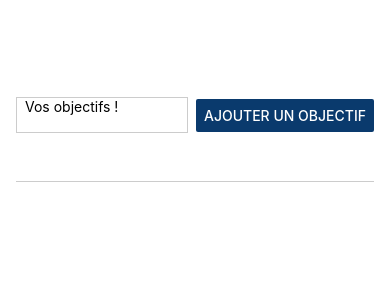
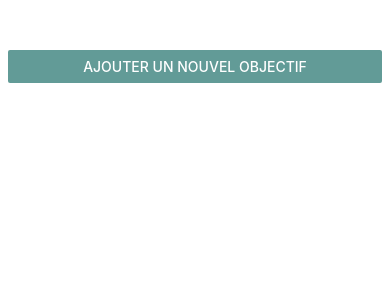
Before and after one commit to ak-code-90/little_react_native_project, a React Native app: screen / in a window 390 px wide. Shown: the top 300 px of the page. Built offline with nearby package versions, Linux system fonts and the light colour scheme.

Commit message:
modal and image added

```diff
--- a/App.jsx
+++ b/App.jsx
@@ -1,4 +1,5 @@
-import { StyleSheet, Text, View, FlatList } from 'react-native';
+import { StyleSheet, View, FlatList, Button } from 'react-native';
+import { StatusBar } from 'expo-status-bar';
 import { useState } from 'react';
 import 'react-native-get-random-values'
 import { nanoid } from 'nanoid'
@@ -10,6 +11,15 @@ import GoalInput from './components/GoalInput';
 export default function App() {
   const [inputValue,setInputValue] = useState({text:'',error:false});
   const [goalList,setGoalList] = useState([]);
+  const [modalIsVisible,setModalIsVisible] = useState(false)
+
+  function openModal() {
+    setModalIsVisible(true);
+  }
+
+  function closeModal() {
+    setModalIsVisible(false);
+  }
 
   function handleChange(entteredText) {
     setInputValue(prev => ({...prev,text:entteredText}));
@@ -24,6 +34,7 @@ export default function App() {
     setInputValue(prev => ({...prev,error:false}))
     setGoalList(prevList => [...prevList,{text: inputValue.text, id: nanoid()}])
     setInputValue(prev => ({...prev,text:''}));
+    closeModal();
   }
 
   function deleteItem(id) {
@@ -32,12 +43,16 @@ export default function App() {
 
   return (
     <>
+    <StatusBar style='light' />
     <View style={styles.appContainer}>
-     <GoalInput
-     handleChange={handleChange}
-     handlePress={handlePress}
-     inputValue={inputValue}
-     />
+      <Button title='Ajouter un nouvel objectif' color="#629b97" onPress={openModal} />
+      <GoalInput
+        visible={modalIsVisible}
+        closeModal={closeModal}
+        handleChange={handleChange}
+        handlePress={handlePress}
+        inputValue={inputValue}
+      />
      <View style={styles.goalsContainer}>
        <FlatList
        data={goalList}
@@ -63,7 +78,7 @@ const styles = StyleSheet.create({
   appContainer: {
     flex:1,
     paddingTop:50,
-    paddingHorizontal:16,
+    paddingHorizontal:8,
   },
   goalsContainer : {
     flex: 5,
--- a/app.json
+++ b/app.json
@@ -6,6 +6,7 @@
     "orientation": "portrait",
     "icon": "./assets/icon.png",
     "userInterfaceStyle": "light",
+    "backgroundColor": "teal",
     "splash": {
       "image": "./assets/splash.png",
       "resizeMode": "contain",
--- a/components/GoalInput.jsx
+++ b/components/GoalInput.jsx
@@ -1,44 +1,67 @@
-import { View,TextInput,Button,StyleSheet,Text,Modal } from "react-native";
+import { View,TextInput,Button,StyleSheet,Text,Modal, Image } from "react-native";
 
-export default function GoalInput({handlePress,handleChange,inputValue}) {
+export default function GoalInput({handlePress,handleChange,inputValue,visible,closeModal}) {
     return (
-        <>
+        <Modal visible={visible} animationType="slide">
             <View style={styles.inputContainer}>
+                <Image style={styles.image} source={{uri:"https://freesvg.org/img/1329309424.png"}} />
                 <TextInput
                     value={inputValue.text}
                     onChangeText={handleChange}
                     style={styles.textInput}
-                placeholder="Vos objectifs !"
+                    placeholder="Vos objectifs d'apprentissage !"
                     maxLength={100}
                     multiline={true}
                 />
+                <View style={styles.buttonContainer}>
+                    <View style={styles.button}>
+                        <Button color="#df7070" onPress={closeModal} title="Fermer" />
+                    </View>
+
+                    <View style={styles.button}>
                         <Button color="#0a3a6d" onPress={handlePress} title="Ajouter un objectif" />
+                    </View>
+                </View>
+            </View>
 
-        </View>
             {inputValue.error && <Text style={styles.errorMessage}>Veuillez entrer un objectif, maximum 100 caractères</Text>}
-        </>
+        </Modal>
     )
 }
 
 const styles = StyleSheet.create({
     inputContainer : {
         flex:1,
-        flexDirection:'row',
-        justifyContent:'space-between',
+        justifyContent:'center',
         alignItems:'center',
-        margingBottom:24,
-        borderBottomWidth:1,
+        padding:16,
         borderColor: '#ccc',
+        backgroundColor: '#06afa4'
+      },
+      image: {
+        width:100,
+        height:100,
+        margin:20
       },
       textInput : {
         borderWidth:1,
-        borderColor: '#ccc',
-        width:'55%',
-        marginRight: 8,
-        paddingLeft:8
+        borderColor: '#d0eaff',
+        backgroundColor:'#d0eaff',
+        color:'#120438',
+        borderRadius: 6,
+        width:'100%',
+        padding:16
+      },
+      buttonContainer : {
+        flexDirection:'row',
+        marginTop:16,
+      },
+      button: {
+      width:150,
+      marginHorizontal:8
       },
       errorMessage : {
       paddingTop:8,
       color: '#df7070',
-      }
+      },
 })
```
Lines whose indentation alone changed are shown as unchanged.
